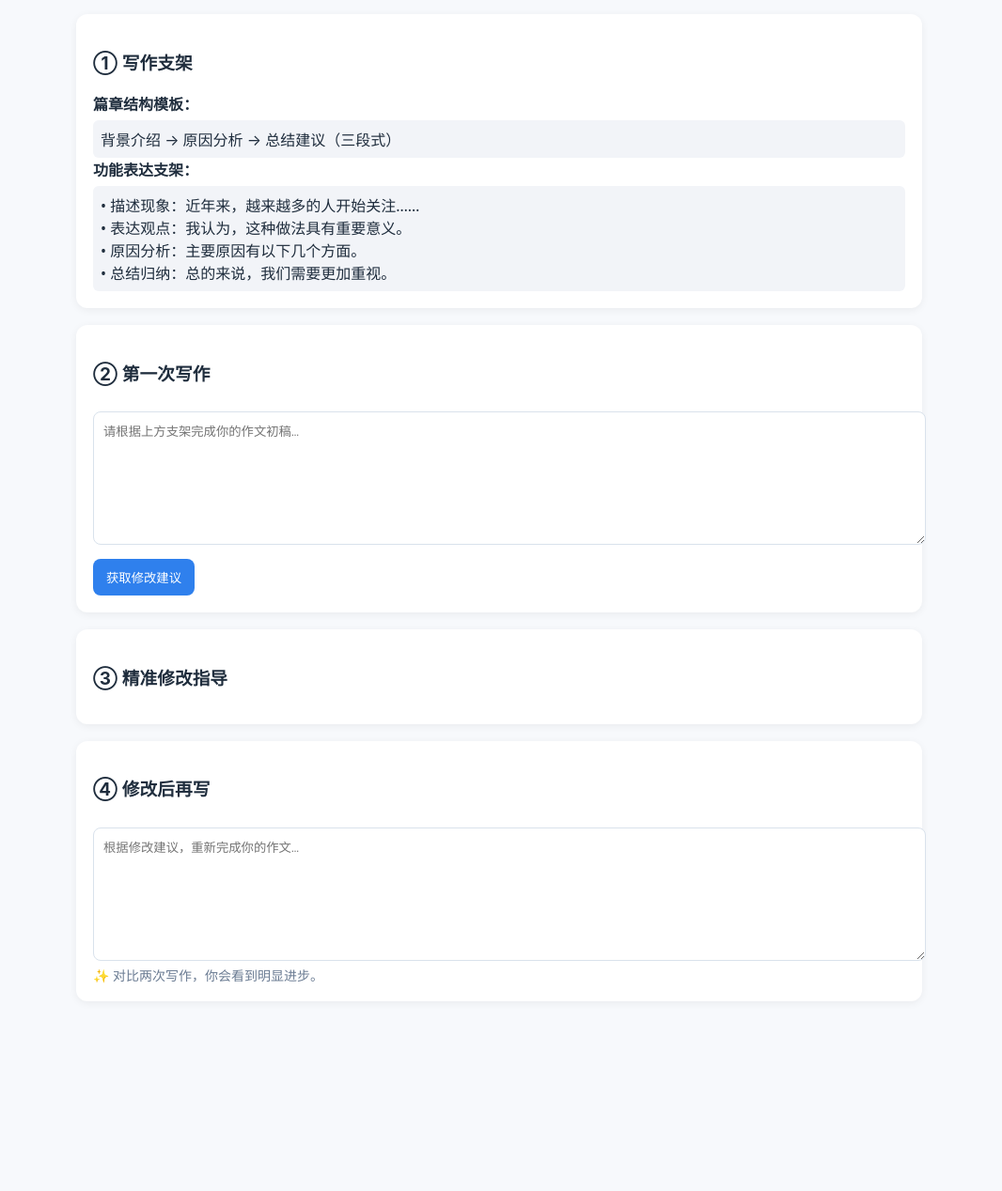
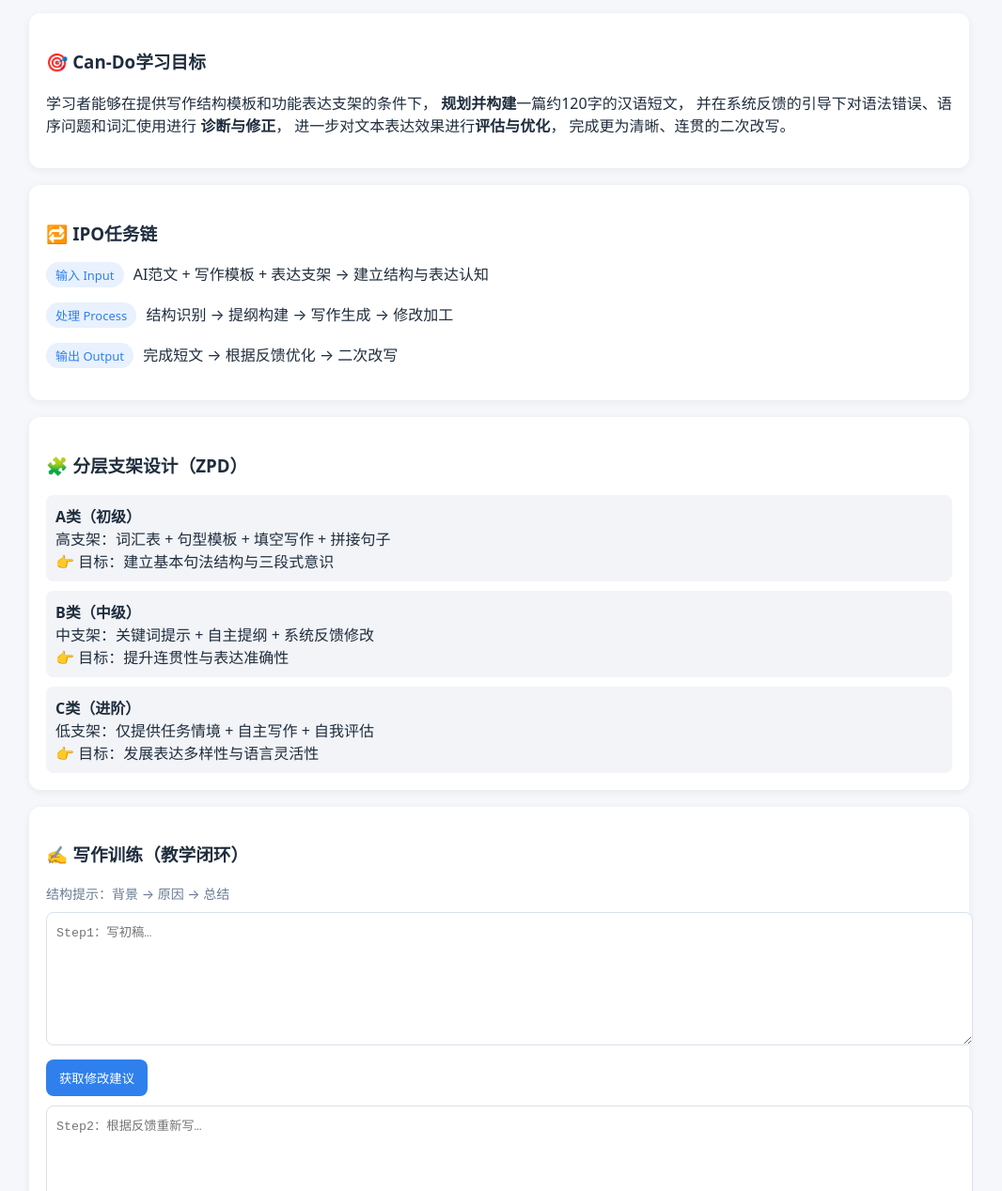
Before and after one commit to Yahzhi01/-, a plain HTML site: page index.html in a window 1280 px wide. Shown: the part 116-1384 px from the top of the page at 94% size, without its empty margins (109-1175 px from the left). Before the commit the page ends 1202 px from the top, so only its background shows below. Drawn offline with Linux system fonts and the light colour scheme.

Commit message:
Add files via upload

```diff
--- a/index.html
+++ b/index.html
@@ -3,79 +3,167 @@
 <head>
 <meta charset="UTF-8">
 <meta name="viewport" content="width=device-width, initial-scale=1.0">
-<title>中级汉语写作提升平台</title>
+<title>中级汉语写作提升平台（教学展示版）</title>
+
 <style>
-body{margin:0;font-family:system-ui,-apple-system,"PingFang SC","Microsoft YaHei";background:#F7F9FC;color:#1F2D3D}
-.container{max-width:900px;margin:auto;padding:20px}
-.card{background:#fff;border-radius:12px;padding:18px;margin-top:18px;box-shadow:0 2px 8px rgba(0,0,0,.06)}
-h1{margin-bottom:6px}
-.small{color:#6B7C93;font-size:14px}
-textarea{width:100%;min-height:120px;margin-top:10px;padding:10px;border-radius:8px;border:1px solid #D9E2EC}
-button{background:#2F80ED;color:#fff;border:none;padding:10px 14px;border-radius:8px;margin-top:10px;cursor:pointer}
-.example{background:#F2F4F8;padding:8px;border-radius:6px;margin-top:6px}
+body{
+  margin:0;
+  font-family:system-ui,-apple-system,"PingFang SC","Microsoft YaHei";
+  background:#F5F7FA;
+  color:#1F2D3D;
+}
+.container{max-width:1000px;margin:auto;padding:20px}
+h1{margin-bottom:5px}
+.card{
+  background:#fff;
+  border-radius:12px;
+  padding:18px;
+  margin-top:18px;
+  box-shadow:0 2px 8px rgba(0,0,0,.06);
+}
+.tag{
+  display:inline-block;
+  background:#E8F1FD;
+  color:#2F80ED;
+  padding:4px 10px;
+  border-radius:20px;
+  font-size:13px;
+  margin-right:6px;
+}
+textarea{
+  width:100%;
+  min-height:120px;
+  margin-top:10px;
+  padding:10px;
+  border-radius:8px;
+  border:1px solid #D9E2EC;
+}
+button{
+  background:#2F80ED;
+  color:#fff;
+  border:none;
+  padding:10px 14px;
+  border-radius:8px;
+  margin-top:10px;
+  cursor:pointer;
+}
+.example{
+  background:#F2F4F8;
+  padding:10px;
+  border-radius:8px;
+  margin-top:10px;
+}
 .good{color:#27AE60}
 .warn{color:#E67E22}
+.small{color:#6B7C93;font-size:14px}
 </style>
+
 </head>
 
 <body>
+
 <div class="container">
+
 <h1>中级汉语写作提升平台</h1>
-<div class="small">HSK4–5 写作训练 · 教学闭环版</div>
+<div class="small">HSK4–5 写作教学设计展示（IPO + ZPD）</div>
 
+<!-- Can-Do -->
 <div class="card">
-<h3>① 写作支架</h3>
-<b>篇章结构模板：</b>
-<div class="example">背景介绍 → 原因分析 → 总结建议（三段式）</div>
-
-<b>功能表达支架：</b>
-<div class="example">
-• 描述现象：近年来，越来越多的人开始关注……<br>
-• 表达观点：我认为，这种做法具有重要意义。<br>
-• 原因分析：主要原因有以下几个方面。<br>
-• 总结归纳：总的来说，我们需要更加重视。
-</div>
+<h3>🎯 Can-Do学习目标</h3>
+<p>
+学习者能够在提供写作结构模板和功能表达支架的条件下，
+<strong>规划并构建</strong>一篇约120字的汉语短文，
+并在系统反馈的引导下对语法错误、语序问题和词汇使用进行
+<strong>诊断与修正</strong>，
+进一步对文本表达效果进行<strong>评估与优化</strong>，
+完成更为清晰、连贯的二次改写。
+</p>
 </div>
 
+<!-- IPO -->
 <div class="card">
-<h3>② 第一次写作</h3>
-<textarea id="draft1" placeholder="请根据上方支架完成你的作文初稿…"></textarea>
-<button onclick="giveFeedback()">获取修改建议</button>
+<h3>🔁 IPO任务链</h3>
+
+<p><span class="tag">输入 Input</span>
+AI范文 + 写作模板 + 表达支架 → 建立结构与表达认知
+</p>
+
+<p><span class="tag">处理 Process</span>
+结构识别 → 提纲构建 → 写作生成 → 修改加工
+</p>
+
+<p><span class="tag">输出 Output</span>
+完成短文 → 根据反馈优化 → 二次改写
+</p>
+
 </div>
 
+<!-- 支架 -->
 <div class="card">
-<h3>③ 精准修改指导</h3>
-<div id="fb" class="example" style="display:none"></div>
+<h3>🧩 分层支架设计（ZPD）</h3>
+
+<div class="example">
+<b>A类（初级）</b><br>
+高支架：词汇表 + 句型模板 + 填空写作 + 拼接句子<br>
+👉 目标：建立基本句法结构与三段式意识
 </div>
 
+<div class="example">
+<b>B类（中级）</b><br>
+中支架：关键词提示 + 自主提纲 + 系统反馈修改<br>
+👉 目标：提升连贯性与表达准确性
+</div>
+
+<div class="example">
+<b>C类（进阶）</b><br>
+低支架：仅提供任务情境 + 自主写作 + 自我评估<br>
+👉 目标：发展表达多样性与语言灵活性
+</div>
+
+</div>
+
+<!-- 写作 -->
 <div class="card">
-<h3>④ 修改后再写</h3>
-<textarea placeholder="根据修改建议，重新完成你的作文…"></textarea>
-<div class="small">✨ 对比两次写作，你会看到明显进步。</div>
+<h3>✍ 写作训练（教学闭环）</h3>
+
+<div class="small">结构提示：背景 → 原因 → 总结</div>
+
+<textarea id="draft1" placeholder="Step1：写初稿…"></textarea>
+
+<button onclick="feedback()">获取修改建议</button>
+
+<div id="fb" class="example" style="display:none"></div>
+
+<textarea placeholder="Step2：根据反馈重新写…"></textarea>
+
 </div>
 
 </div>
 
 <script>
-function giveFeedback(){
+function feedback(){
  let box=document.getElementById('fb');
  box.style.display='block';
  box.innerHTML=
- "<b>修改建议：</b><br><br>"+
- "<span class='good'>👍 优点：</span>你已经把事情经过写清楚了，很棒！<br><br>"+
- "<span class='warn'>语序调整：</span><br>"+
+ "<b>学习反馈：</b><br><br>"+
+ "<span class='good'>👍 优点：</span>你的内容已经表达清楚了，很不错！<br><br>"+
+
+ "<span class='warn'>语序问题：</span><br>"+
  "原句：我昨天在图书馆书看了<br>"+
- "修改：我昨天在图书馆看了书<br>"+
- "说明：汉语里，动词后面要接宾语。<br><br>"+
- "<span class='warn'>词汇优化：</span><br>"+
+ "建议：我昨天在图书馆看了书<br>"+
+ "👉 动词后面要接宾语<br><br>"+
+
+ "<span class='warn'>词汇问题：</span><br>"+
  "原句：提高兴趣<br>"+
- "修改：培养兴趣<br>"+
- "说明：“兴趣”通常和“培养”搭配，更自然。<br><br>"+
- "<span class='warn'>语法修正：</span><br>"+
+ "建议：培养兴趣<br>"+
+ "👉 更符合书面表达<br><br>"+
+
+ "<span class='warn'>语法问题：</span><br>"+
  "原句：因为下雨，所以但是我没去<br>"+
- "修改：因为下雨，所以我没去<br>"+
- "说明：“因为…所以…”不能再加“但是”。<br><br>"+
- "🌟 小建议：如果在第二段开头加“首先”，文章会更有条理。";
+ "建议：因为下雨，所以我没去<br>"+
+ "👉 不要重复连接词<br><br>"+
+
+ "🌟 小建议：如果加上“首先、其次”，文章会更有条理！";
 }
 </script>
 
```
